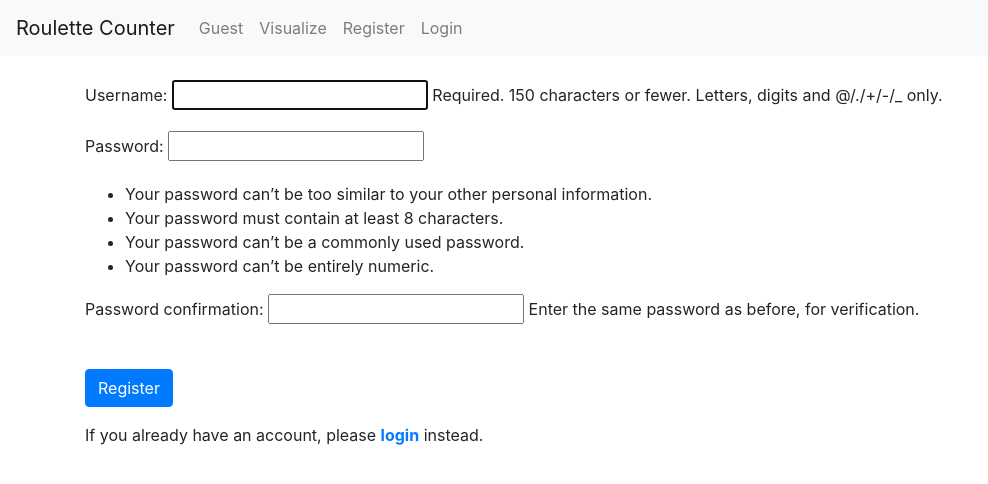
After one commit to william-ma/roulettecounter, a Django app: page /register in a window 1280 px wide. The commit adds this page. Shown: the top 484 px of the page, without its empty margins (0-988 px from the left). Run offline with Django 3.2, Linux system fonts and the light colour scheme; some libraries are stand-ins or nearby versions.

Commit message:
User creation

```diff
--- a/roulettecounter/templates/roulettecounter/base.html
+++ b/roulettecounter/templates/roulettecounter/base.html
@@ -9,45 +9,12 @@
 </head>
 
 <body>
-  <nav class="navbar navbar-expand-lg navbar-light bg-light">
-    <a class="navbar-brand" href="/">Roulette Counter</a>
-    <button class="navbar-toggler" type="button" data-toggle="collapse" data-target="#navbarSupportedContent" aria-controls="navbarSupportedContent" aria-expanded="false" aria-label="Toggle navigation">
-      <span class="navbar-toggler-icon"></span>
-    </button>
+  {% include "roulettecounter/includes/navbar.html" %}
+  {% include "roulettecounter/includes/messages.html" %}
 
-    <div class="collapse navbar-collapse" id="navbarSupportedContent">
-      <ul class="navbar-nav mr-auto">
-        <li class="nav-item active">
-          <a class="nav-link" href="#">Home <span class="sr-only">(current)</span></a>
-        </li>
-        <li class="nav-item">
-          <a class="nav-link" href="/visualize">Visualize</a>
-        </li>
-        <li class="nav-item">
-          <a class="nav-link" href="#">Sign up</a>
-        </li>
-        <li class="nav-item">
-          <a class="nav-link" href="#">Login</a>
-        </li>
-        <li class="nav-item">
-          <a class="nav-link" href="#">Logout</a>
-        </li>
-      </ul>
-    </div>
-  </nav>
-
-<div class="container-sm">
-  <!-- Show info -->
-  <br>
-  <div id="infoMessage" class="alert alert-dark" role="alert">
-  {% if infoMessage %}
-    {{ infoMessage }}
-  {% else %}
-    <script>
-      document.getElementById("infoMessage").style.display = "none";
-    </script>
-  {% endif %}
+  <div class="container-sm">
+    <br>
+    {% block content %}
+    {% endblock %}
   </div>
-{% block content %}{% endblock %}
-</div>
 </body>
--- /dev/null
+++ b/roulettecounter/templates/roulettecounter/includes/messages.html
@@ -0,0 +1,19 @@
+  <div class="toast" role="alert" aria-live="assertive" aria-atomic="true" id="message">
+    <div class="toast-header">
+      <img src="..." class="rounded mr-2" alt="...">
+      <strong class="mr-auto">Bootstrap</strong>
+      <small>11 mins ago</small>
+      <button type="button" class="ml-2 mb-1 close" data-dismiss="toast" aria-label="Close">
+        <span aria-hidden="true">&times;</span>
+      </button>
+    </div>
+    <div class="toast-body">
+      WHAT THE HELL???
+    </div>
+  </div>
+  <script>$('#message').toast('show')</script>
+{% if messages %}
+  {% for message in messages %}
+  <script>$("{{message}}").toast('show')</script>
+  {% endfor %}
+{% endif %}
--- /dev/null
+++ b/roulettecounter/templates/roulettecounter/includes/navbar.html
@@ -0,0 +1,35 @@
+<nav class="navbar navbar-expand-lg navbar-light bg-light">
+  <a class="navbar-brand" href="/">Roulette Counter</a>
+  <button class="navbar-toggler" type="button" data-toggle="collapse" data-target="#navbarSupportedContent" aria-controls="navbarSupportedContent" aria-expanded="false" aria-label="Toggle navigation">
+    <span class="navbar-toggler-icon"></span>
+  </button>
+
+  <div class="collapse navbar-collapse" id="navbarSupportedContent">
+    <ul class="navbar-nav mr-auto">
+      {% if user.is_authenticated %}
+        <li class="nav-item">
+          <a class="nav-link" href="/">{{user.username}}</a>
+        </li>
+        <li class="nav-item">
+          <a class="nav-link" href="/visualize">Visualize</a>
+        </li>
+        <li class="nav-item">
+          <a class="nav-link" href="/logout">Logout</a>
+        </li>
+      {% else %}
+        <li class="nav-item">
+          <a class="nav-link" href="/">Guest</a>
+        </li>
+        <li class="nav-item">
+          <a class="nav-link" href="/visualize">Visualize</a>
+        </li>
+        <li class="nav-item">
+          <a class="nav-link" href="/register">Register</a>
+        </li>
+        <li class="nav-item">
+          <a class="nav-link" href="/login">Login</a>
+        </li>
+      {% endif %}
+    </ul>
+  </div>
+</nav>
--- /dev/null
+++ b/roulettecounter/templates/roulettecounter/register.html
@@ -0,0 +1,17 @@
+{% extends "roulettecounter/base.html" %}
+
+{% block head %}
+{% endblock %}
+
+{% block content %}
+
+  <form method="POST">
+    {% csrf_token %}
+    {{form.as_p}}
+
+    <br>
+    <button type="submit" class="btn btn-primary">Register</button>
+  </form>
+
+  If you already have an account, please <a href="/login"><strong>login</strong></a> instead.
+{% endblock %}
--- a/roulettecounter/urls.py
+++ b/roulettecounter/urls.py
@@ -15,9 +15,12 @@ Including another URLconf
 """
 from django.contrib import admin
 from django.urls import path
-from .views import homepage, visualizePage
+from . import views
+
+app_name = "roulettecounter"
 
 urlpatterns = [
-    path('', homepage, name="homepage"),
-    path('visualize', visualizePage, name="visualizePage")
+    path('', views.home, name="home"),
+    path('visualize', views.visualize, name="visualize"),
+    path('register', views.register, name="register")
 ]
--- a/roulettecounter/views.py
+++ b/roulettecounter/views.py
@@ -1,10 +1,13 @@
-from django.shortcuts import render
+from django.shortcuts import render, redirect
 from .models import Session, Number
 import datetime
 from operator import itemgetter
+from django.contrib.auth.forms import UserCreationForm
+from django.contrib.auth import login, logout, authenticate
+from django.contrib import messages
 
 # Create your views here.
-def homepage(request):
+def home(request):
     context = {}
     currentSession = getCurrentSession()
 
@@ -58,7 +61,24 @@ def homepage(request):
 
     return render(request=request, template_name="roulettecounter/home.html", context=context)
 
-def visualizePage(request):
+def register(request):
+    context = {}
+    if request.method == "POST":
+        form = UserCreationForm(request.POST)
+        if form.is_valid():
+            user = form.save()
+            username = form.cleaned_data.get('username')
+            messages.success(request, f"New Account Created: {username}")
+            login(request, user)
+            return redirect("roulettecounter:home")
+        else:
+            messages.error = ",".join(form.error_messages)
+
+    form = UserCreationForm()
+    context["form"] = form
+    return render(request, "roulettecounter/register.html", context=context)
+
+def visualize(request):
     context = {}
     currentSession = getCurrentSession()
     if currentSession is not None:
```
Also changed, not shown: db.sqlite3.
